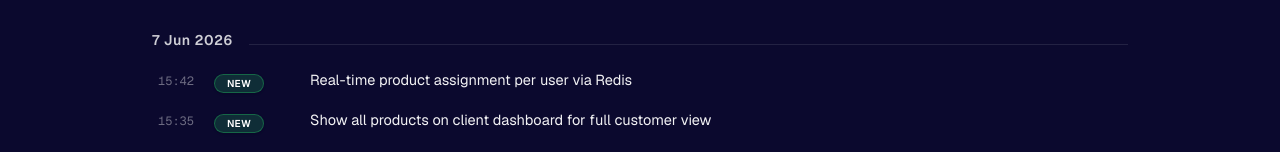
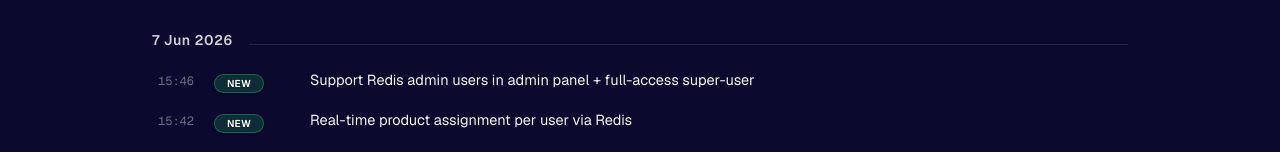
Before and after one commit to sg-satoshi/saabai-site, a Next.js app: page /saabai-changelog in a window 1280 px wide. Shown: the part 145-297 px from the top of the page. Built offline with nearby package versions, Linux system fonts and the light colour scheme; no server answers.

Commit message:
fix(settings): add visible text color to input fields

```diff
--- a/app/dashboard/settings/SettingsContent.tsx
+++ b/app/dashboard/settings/SettingsContent.tsx
@@ -18,6 +18,7 @@ const C = {
 const inputStyle: React.CSSProperties = {
   width: "100%", boxSizing: "border-box",
   padding: "10px 12px", fontSize: 13,
+  color: "#111827",
   border: `1px solid ${C.border}`, borderRadius: 10,
   background: "rgba(0,0,0,0.02)",
   outline: "none",
--- a/app/saabai-changelog/SaabaiChangelogClient.tsx
+++ b/app/saabai-changelog/SaabaiChangelogClient.tsx
@@ -30,6 +30,7 @@ const CHANGELOG: Day[] = [
   {
     date: "7 Jun 2026",
     entries: [
+      { time: "15:46", tag: "NEW", title: "Support Redis admin users in admin panel + full-access super-user" },
       { time: "15:42", tag: "NEW", title: "Real-time product assignment per user via Redis" },
       { time: "15:35", tag: "NEW", title: "Show all products on client dashboard for full customer view" },
       { time: "15:31", tag: "FIX", title: "Add allowOverwrite to Vercel Blob put to fix 500 error" },
```
